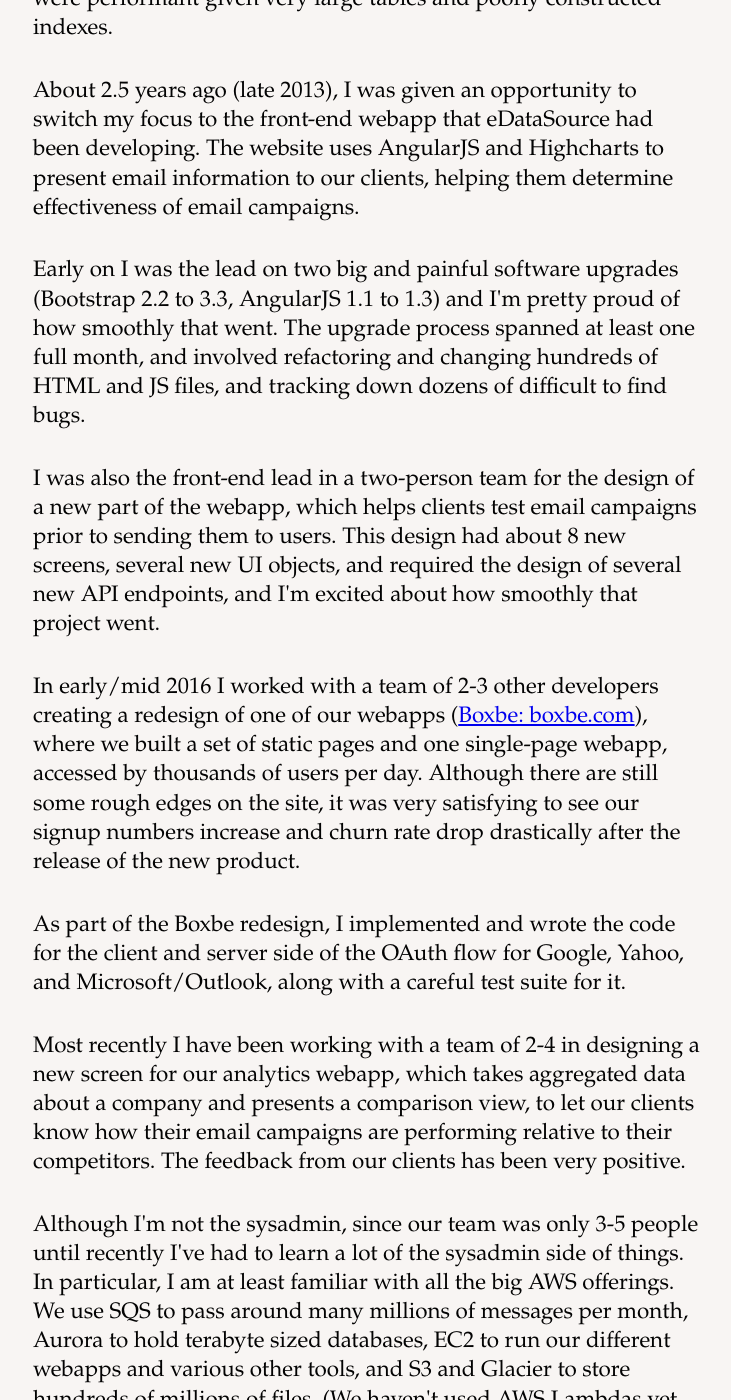
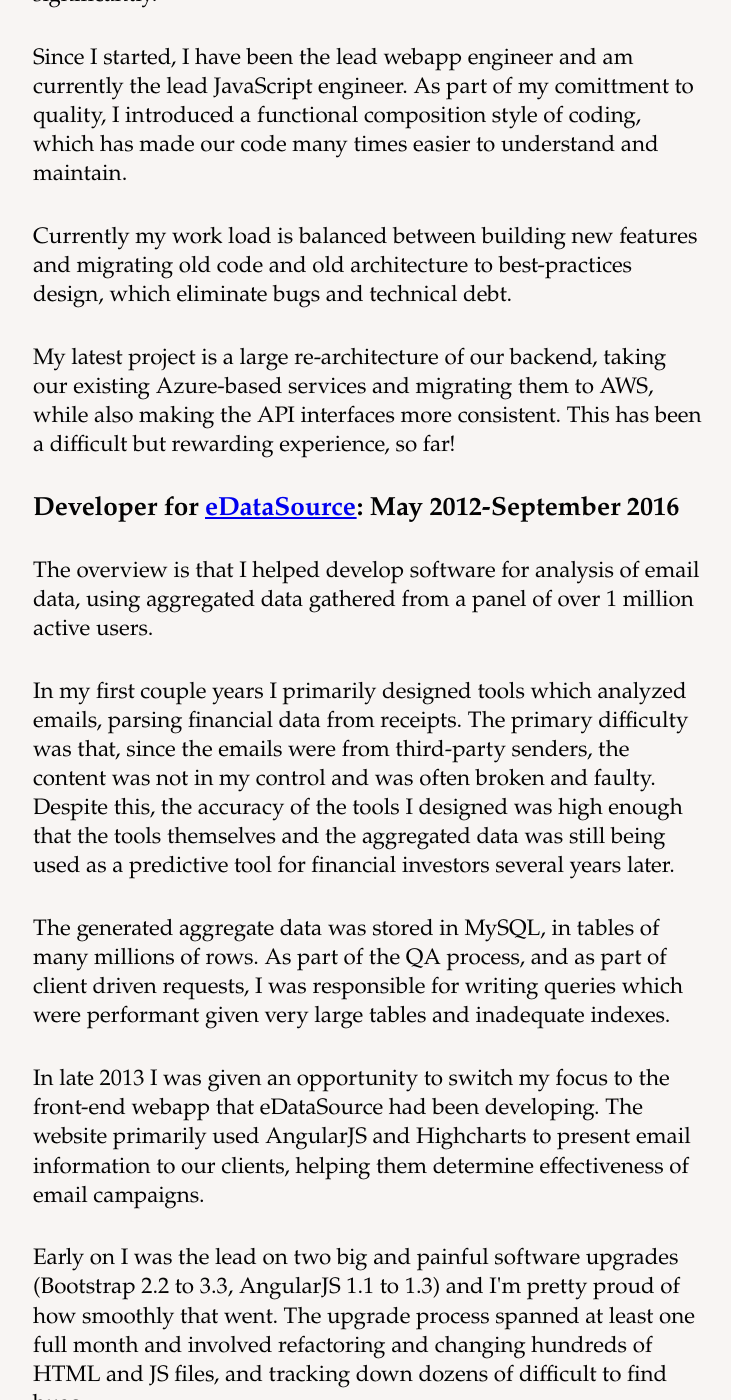
Before and after one commit to saibotsivad/saibotsivad.github.io, a Jekyll site: the page built from resume/index.md, in a window 1280 px wide and 1400 px high, scrolled down 1391 px. Shown: the whole window, without its empty margins (271-1002 px from the left). Built offline with Jekyll 4.4.1, drawn with Linux system fonts in a browser that asks for light colours; some of the changed text lies outside the part shown.

Commit message:
update to resumes to include some FNO work details

```diff
--- a/resume/index.md
+++ b/resume/index.md
@@ -18,13 +20,44 @@
 
 ## Professional Experience
 
-### Developer for [From Now On](http://from-now-on.com/#home): September 2016-Present
+### Developer for [From Now On](http://from-now-on.com/): September 2016-Present
 
-I just started!
+Our clients are schools and event organizers. We create a custom
+mobile app for their fans, providing live event information such
+as gameplay information, audio streams, and more.
+
+As a full-stack developer, I build and maintain the web UI of the
+content management system that the clients interface with, as well
+as the architecture, design, and maintenance of servers/services used
+in our system. These services are primarily written in JavaScript,
+and run in the Azure and AWS environments.
+
+When I arrived at From Now One, I inherited a large and incomplete
+code refactor and re-architecturing project, which I took from an
+unusable state to a fully functioning, mostly tested webapp now used
+in production.
+
+The web application and services were largely untested, but I introduced
+automated tests on all pull requests with code linting as part of the tests.
+This has reduced our bugs and regressions significantly.
+
+Since I started, I have been the lead webapp engineer and am currently
+the lead JavaScript engineer. As part of my comittment to quality, I
+introduced a functional composition style of coding, which has made
+our code many times easier to understand and maintain.
+
+Currently my work load is balanced between building new features and
+migrating old code and old architecture to best-practices design,
+which eliminate bugs and technical debt.
+
+My latest project is a large re-architecture of our backend, taking
+our existing Azure-based services and migrating them to AWS, while
+also making the API interfaces more consistent. This has been a
+difficult but rewarding experience, so far!
 
 ### Developer for [eDataSource](http://www.edatasource.com/): May 2012-September 2016
 
-The overview is that I help develop software for analysis
+The overview is that I helped develop software for analysis
 of email data, using aggregated data gathered from a panel of over
 1 million active users.
 
@@ -33,61 +66,60 @@
 was that, since the emails were from third-party senders, the content
 was not in my control and was often broken and faulty. Despite this,
 the accuracy of the tools I designed was high enough that the tools
-themselves and the aggregated data is still being used as a predictive
+themselves and the aggregated data was still being used as a predictive
 tool for financial investors several years later.
 
 The generated aggregate data was stored in MySQL, in tables of many
 millions of rows. As part of the QA process, and as part of client
 driven requests, I was responsible for writing queries which were
-performant given very large tables and poorly constructed indexes.
+performant given very large tables and inadequate indexes.
 
-About 2.5 years ago (late 2013), I was given an opportunity to switch
-my focus to the front-end webapp that eDataSource had been developing.
-The website uses AngularJS and Highcharts to present email information
+In late 2013 I was given an opportunity to switch my focus to the
+front-end webapp that eDataSource had been developing. The website
+primarily used AngularJS and Highcharts to present email information
 to our clients, helping them determine effectiveness of email campaigns.
 
 Early on I was the lead on two big and painful software upgrades
 (Bootstrap 2.2 to 3.3, AngularJS 1.1 to 1.3) and I'm pretty proud
 of how smoothly that went. The upgrade process spanned at least
-one full month, and involved refactoring and changing hundreds of
+one full month and involved refactoring and changing hundreds of
 HTML and JS files, and tracking down dozens of difficult to find bugs.
 
 I was also the front-end lead in a two-person team for the design
-of a new part of the webapp, which helps clients test email campaigns
+of a new part of the webapp, which helped clients test email campaigns
 prior to sending them to users. This design had about 8 new screens,
-several new UI objects, and required the design of several new API
-endpoints, and I'm excited about how smoothly that project went.
+several new complex UI objects, and required the design of several new
+API endpoints, and I'm excited about how smoothly that project went.
 
 In early/mid 2016 I worked with a team of 2-3 other developers
 creating a redesign of one of our webapps ([Boxbe: boxbe.com](http://boxbe.com)),
 where we built a set of static pages and one single-page webapp,
-accessed by thousands of users per day. Although there are still
-some rough edges on the site, it was very satisfying to see our
-signup numbers increase and churn rate drop drastically after the
-release of the new product.
+accessed by thousands of users per day. It was very satisfying to
+see our signup numbers increase and churn rate drop drastically
+after the release of the new product.
 
-As part of the Boxbe redesign, I implemented and wrote the code for
-the client and server side of the OAuth flow for Google, Yahoo,
+As part of the Boxbe webapp redesign, I implemented and wrote the code
+for the client and server side of the OAuth flow for Google, Yahoo,
 and Microsoft/Outlook, along with a careful test suite for it.
 
-Most recently I have been working with a team of 2-4 in designing a
-new screen for our analytics webapp, which takes aggregated data
-about a company and presents a comparison view, to let our clients
-know how their email campaigns are performing relative to their
-competitors. The feedback from our clients has been very positive.
+Toward the end I worked with a team of 2-4 in designing a new screen
+for our analytics webapp, which took aggregated data about a company
+and presented a view comparing that company's metrics with the metrics
+of other companies, to let our clients know how their email campaigns
+were performing relative to their competitors. The feedback from our
+clients was very positive.
 
-Although I'm not the sysadmin, since our team was only 3-5 people
-until recently I've had to learn a lot of the sysadmin side of
-things. In particular, I am at least familiar with all the big AWS
-offerings. We use SQS to pass around many millions of messages
-per month, Aurora to hold terabyte sized databases, EC2 to run
-our different webapps and various other tools, and S3 and Glacier
-to store hundreds of millions of files. (We haven't used AWS
-Lambdas yet, but I'm itching to try them out.)
+Although I was not the sysadmin, since our team was only 3-5 people
+until the end of my time at eDatasource, I had to learn the sysadmin
+side of things as well. In particular, I was familiar with all the big
+AWS offerings. We used SQS to pass around many millions of messages
+per month, Aurora to hold terabyte sized databases, auto-scaled EC2 to
+run our different webapps and various other tools, and S3 and Glacier
+to store hundreds of millions of files.
 
 #### Tech Stack while at eDataSource
 
-While working at eDataSource, I've built things using:
+While working at eDataSource, I built things using:
 
 * Client Related: AngularJS, Riot.js, Highcharts, Browserify, Bootstrap,
 	Babel (ES6 to ES5 mostly), PreCSS, PostCSS, LESS, JS, HTML, CSS,
@@ -123,6 +155,8 @@
 I've made and maintain a number of npm modules. A few that I am
 pretty happy with are:
 
+* [imap-tools](https://github.com/saibotsivad/imap-tools): Small collection
+	of tools making it easier to work with IMAP in JavaScript.
 * [hex2words](https://www.npmjs.com/package/hex2words): Given a
 	hexadecimal value, it returns a list of PGP Words. This is
 	a list of words two users can read to verify they have identical
@@ -141,12 +175,11 @@
 
 #### Tech Stack for Personal Projects
 
-I've created tools and products using many of the same things as
-I do with eDataSource:
+I've created tools and products using many of these buzzwords:
 
-* Client Related: AngularJS, Ractive.js, Highcharts, Browserify,
-	Bootstrap, JS (in ES5 and ES6), LESS, JS, HTML, CSS, XML,
-	Socket.io, Moment.js.
+* Client Related: SvelteJS, AngularJS, Ractive.js, Highcharts,
+	RollupJS, Browserify, Bootstrap, JS (modern and historic), LESS,
+	HTML, CSS, XML, Socket.io, Moment.js.
 * Server Related: Express, Ecstatic, MySQL, OAuth, YAML.
 * Development Tools: Sublime Text, bash, Node.js, npm, browserify,
 	JS cli tools (minimist is nice), minify/uglify for JS,
@@ -156,5 +189,4 @@
 * Other Things: SQLite, PHP, I spend a lot of time learning basic
 	cryptography techniques (AES, RSA, SHA, SHA-2, PGP/GPG),
 	Swagger.io, JSON Schema, I've contributed to ngbp (AngularJS
-	boilerplate), Noddity, and recently started contributing
-	to PhantomJS.
+	boilerplate), Noddity, and have contributed to PhantomJS.
```
Also changed, not shown: other parts of resume/index.md (+5 -3 lines), resume/bullet-points.md (+20 -3 lines), 4 other files.
